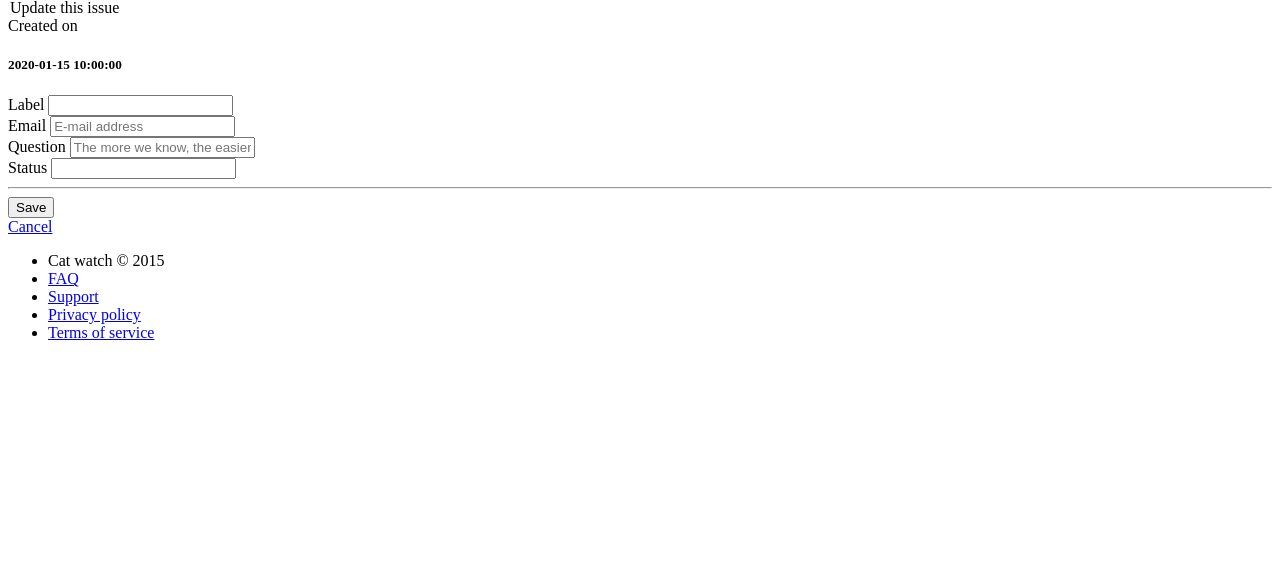
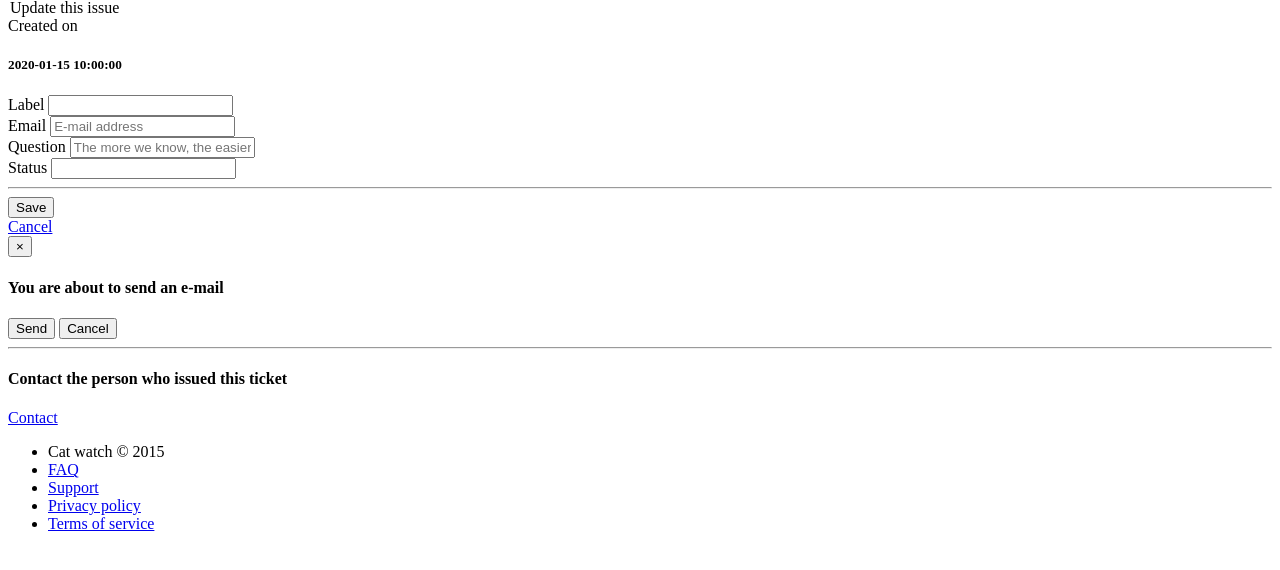
Before and after one commit to nickjj/build-a-saas-app-with-flask, a Flask app: template catwatch/blueprints/admin/templates/admin/issue/new.jinja2 in a window 1280 px wide. Shown: the part 150-720 px from the top of the page. Run offline with Flask 2, Linux system fonts and the light colour scheme; the template is opened without the code that fills it: most values are stand-ins (such as "Sample title", 1, 10 or a date in 2020); form fields are guessed from the names that the template uses; parts of the project's set-up code (start-up, migrations or seed data) failed here and were passed over; some libraries are stand-ins or nearby versions.

Commit message:
Add a way to contact issue openers through the admin
The idea would be to go through the admin to find new issues. Once you open an issue and contact them, the issue will get marked as contacted.

Then it's on you to solve it and close it.

```diff
--- a/catwatch/app.py
+++ b/catwatch/app.py
@@ -19,6 +19,7 @@ CELERY_TASK_LIST = [
     'catwatch.blueprints.issue.tasks',
     'catwatch.blueprints.billing.tasks',
     'catwatch.blueprints.stream.tasks',
+    'catwatch.blueprints.admin.tasks',
 ]
 
 
--- /dev/null
+++ b/catwatch/blueprints/admin/templates/admin/issue/_contact.jinja2
@@ -0,0 +1,32 @@
+<div class="modal fade" id="issues_contact" tabindex="-1" role="dialog" aria-hidden="true">
+    <div class="modal-dialog">
+        <div class="modal-content">
+            <div class="modal-header">
+                <button type="button" class="close" data-dismiss="modal"
+                        aria-label="Close">
+                    <span aria-hidden="true">&times;</span></button>
+                <h4 class="modal-title">
+                  You are about to send an e-mail
+                </h4>
+            </div>
+          {% call f.form_tag('admin.issues_contact', **form_kwargs) %}
+              <div class="modal-body">
+                {% call f.form_group(contact_form.subject, css_class='sm-margin-bottom',
+                           autofocus='autofocus') %}
+                {% endcall %}
+                {% call f.form_group(contact_form.message, css_class='margin-bottom', rows='12') %}
+                {% endcall %}
+              </div>
+              <div class="modal-footer">
+                  <button type="submit" class="btn btn-success">
+                    {{ _('Send') }}
+                  </button>
+                  <button type="button" class="btn btn-default"
+                          data-dismiss="modal">
+                    {{ _('Cancel') }}
+                  </button>
+              </div>
+          {% endcall %}
+        </div>
+    </div>
+</div>
--- a/catwatch/blueprints/admin/templates/admin/issue/_form.jinja2
+++ b/catwatch/blueprints/admin/templates/admin/issue/_form.jinja2
@@ -50,10 +50,20 @@
                   <div class="visible-xs visible-sm sm-margin-top"></div>
                   <a href="{{ url_for('admin.issues') }}"
                      class="btn btn-default btn-block">
-                      {{ _('Cancel') }}
+                    {{ _('Cancel') }}
                   </a>
               </div>
           </div>
       {% endcall %}
+
+      {% include 'admin/issue/_contact.jinja2' with context %}
+        <hr>
+        <h4><strong>Contact the person who issued this ticket</strong></h4>
+        <div class="visible-xs visible-sm sm-margin-top"></div>
+        <a href="#issues_contact" class="btn btn-info btn-block"
+           data-toggle="modal" data-target="#issues_contact">
+          {{ _('Contact') }}
+        </a>
+
     </div>
 </div>
```
Also changed, not shown: catwatch/blueprints/admin/forms.py (+7 -1 lines), catwatch/blueprints/admin/tasks.py (added, +32 -0 lines), catwatch/blueprints/admin/views.py (+36 -2 lines), catwatch/blueprints/issue/models.py (+15 -1 lines).
